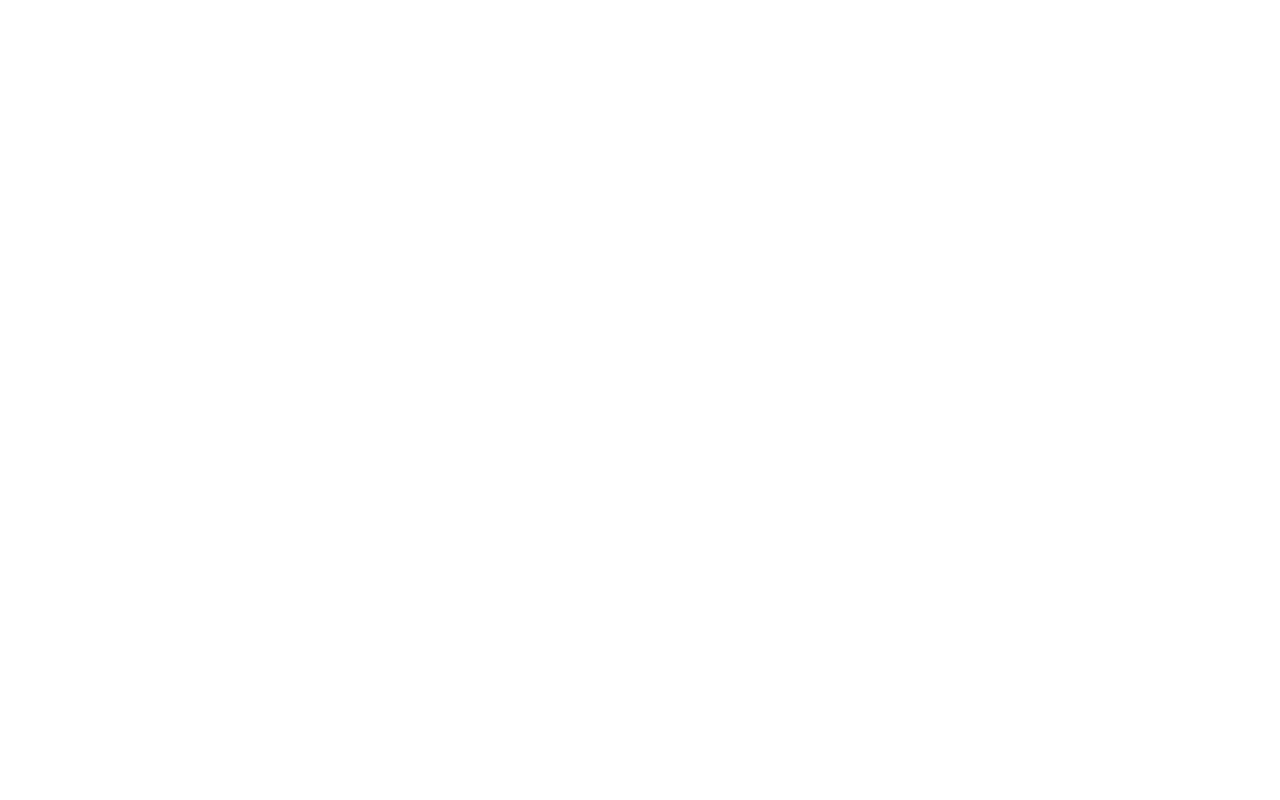
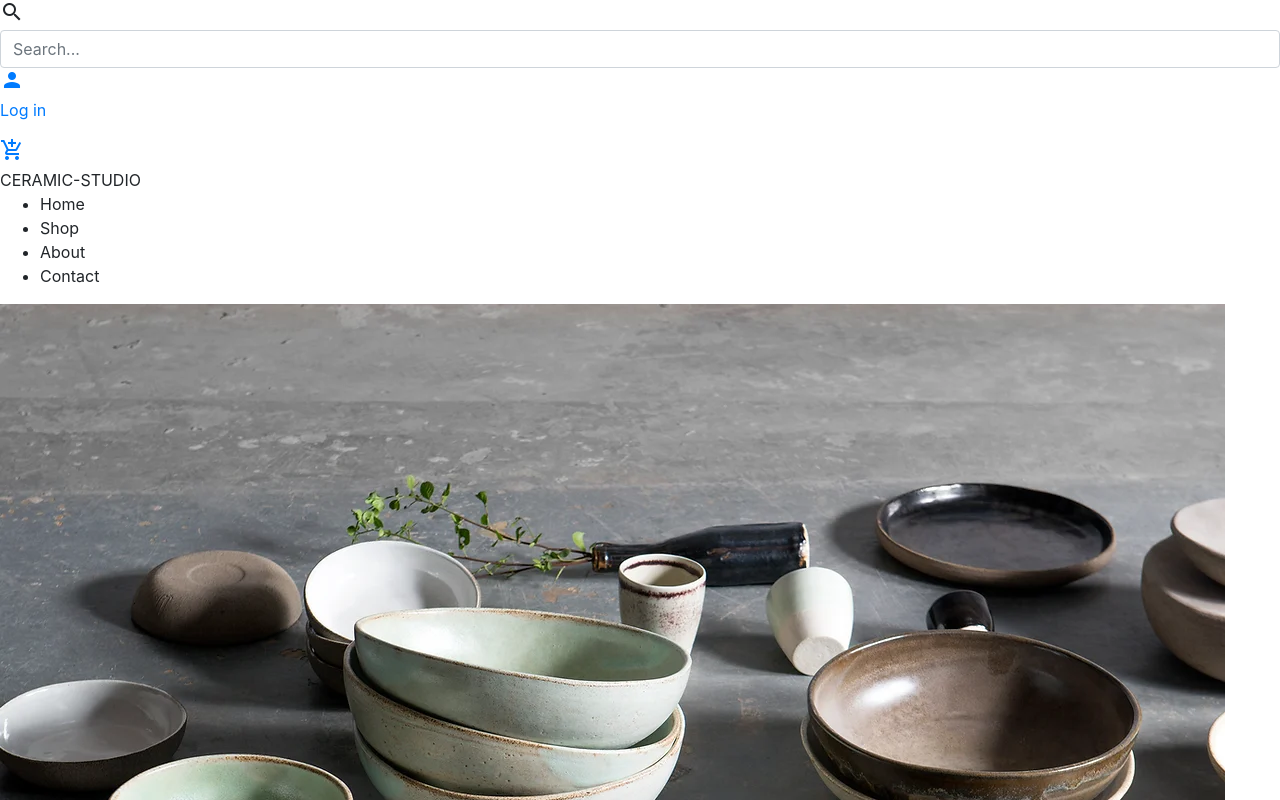
Before and after one commit to anhminh362/Git-team-4, a plain HTML site: page index.html in a window 1280 px wide. Shown: the top 800 px of the page. Drawn offline with nearby package versions, Linux system fonts and the light colour scheme.

Commit message:
write structure html

```diff
--- a/index.html
+++ b/index.html
@@ -1,12 +1,68 @@
 <!DOCTYPE html>
 <html lang="en">
 <head>
+    <link rel="stylesheet" href="styles/.css">
     <meta charset="UTF-8">
     <meta http-equiv="X-UA-Compatible" content="IE=edge">
     <meta name="viewport" content="width=device-width, initial-scale=1.0">
-    <title>Document</title>
+    <link rel="stylesheet" href="https://fonts.googleapis.com/icon?family=Material+Icons">
+    <link href="https://fonts.googleapis.com/css2?family=Material+Icons+Sharp"rel="stylesheet">
+    <link rel="stylesheet" href="https://cdn.jsdelivr.net/npm/bootstrap@4.6.1/dist/css/bootstrap.min.css">
+    <title>Wix.ceramic</title>
 </head>
 <body>
-
+    <container>
+        <head>
+            <div class="search">
+                <i class="material-icons" >search</i>
+                <input class="form-control" type="text" placeholder="Search...">
+            </div>
+            <div class="menu" >
+                <div class="login">
+                    <a href="#">
+                        <div><i class="material-icons" >person</i></div>
+                        <div><p>Log in</p></div>
+                    </a>
+                </div>
+                <div><a href="#"><i class="material-icons" >add_shopping_cart</i></a></div>
+            </div>
+            <nav>
+                <div class="nav_title">
+                   CERAMIC-STUDIO
+                </div>
+                <div class="nav_tool">
+                    <ul class="tool">
+                        <li>Home</li>
+                        <li>Shop</li>
+                        <li>About</li>
+                        <li>Contact</li>
+                    </ul>
+                </div>
+            </nav>
+        </head>
+        <main>
+            <section class="section1">
+                <div class="banner_img">
+                    <img src="assets/images/banner.webp" alt="">
+                </div>
+                <div class="banner_content">
+                    <title>CERAMIC-STUDIO</title>
+                    <p>Artisan Pottery</p>
+                    <button>Shop now</button>
+            </section>
+            <section class="section2">
+                <p></p>
+            </section>
+            <section class="section3">
+            </section>
+            <section class="section4">
+            </section>
+        </main>
+        <footer>
+            <div class="map"></div>
+            <div class="foot_icon"></div>
+            <p>2023 by Ceramic-Studio. Proudly created with <a href="#">Wix.com</a></p>
+        </footer>
+    </container>
 </body>
 </html>
```
